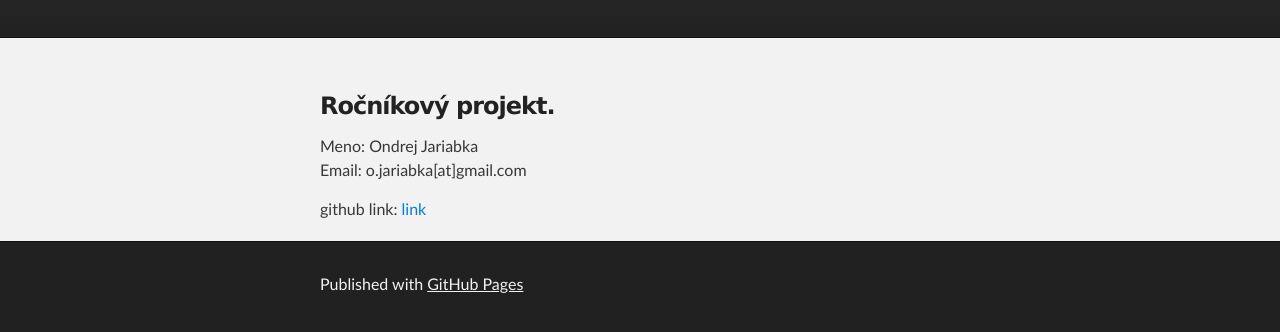
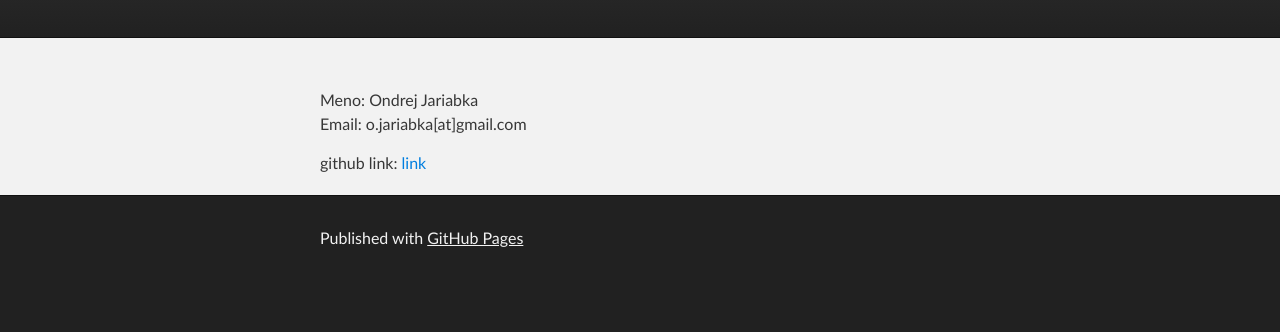
Before and after one commit to Foxiy/Foxiy.github.io, a plain HTML site: page index.html in a window 1280 px wide. Shown: the part 136-468 px from the top of the page. Drawn offline with Linux system fonts and the light colour scheme.

Commit message:
update: removed more old info

```diff
--- a/index.html
+++ b/index.html
@@ -26,14 +26,10 @@
     <!-- MAIN CONTENT -->
     <div id="main_content_wrap" class="outer">
       <section id="main_content" class="inner">
-        <h3>
-<a name="ro%C4%8Dn%C3%ADkov%C3%BD-projekt" class="anchor" href="#ro%C4%8Dn%C3%ADkov%C3%BD-projekt"><span class="octicon octicon-link"></span></a>Ročníkový projekt.</h3>
 
-<p>Meno: Ondrej Jariabka<br>
-   Email: o.jariabka[at]gmail.com</p>
-
-
-    github link: <a href="https://github.com/Foxiy">link</a>
+        <p>Meno: Ondrej Jariabka<br>
+           Email: o.jariabka[at]gmail.com</p>
+           github link: <a href="https://github.com/Foxiy">link</a>
       </section>
     </div>
 
```
